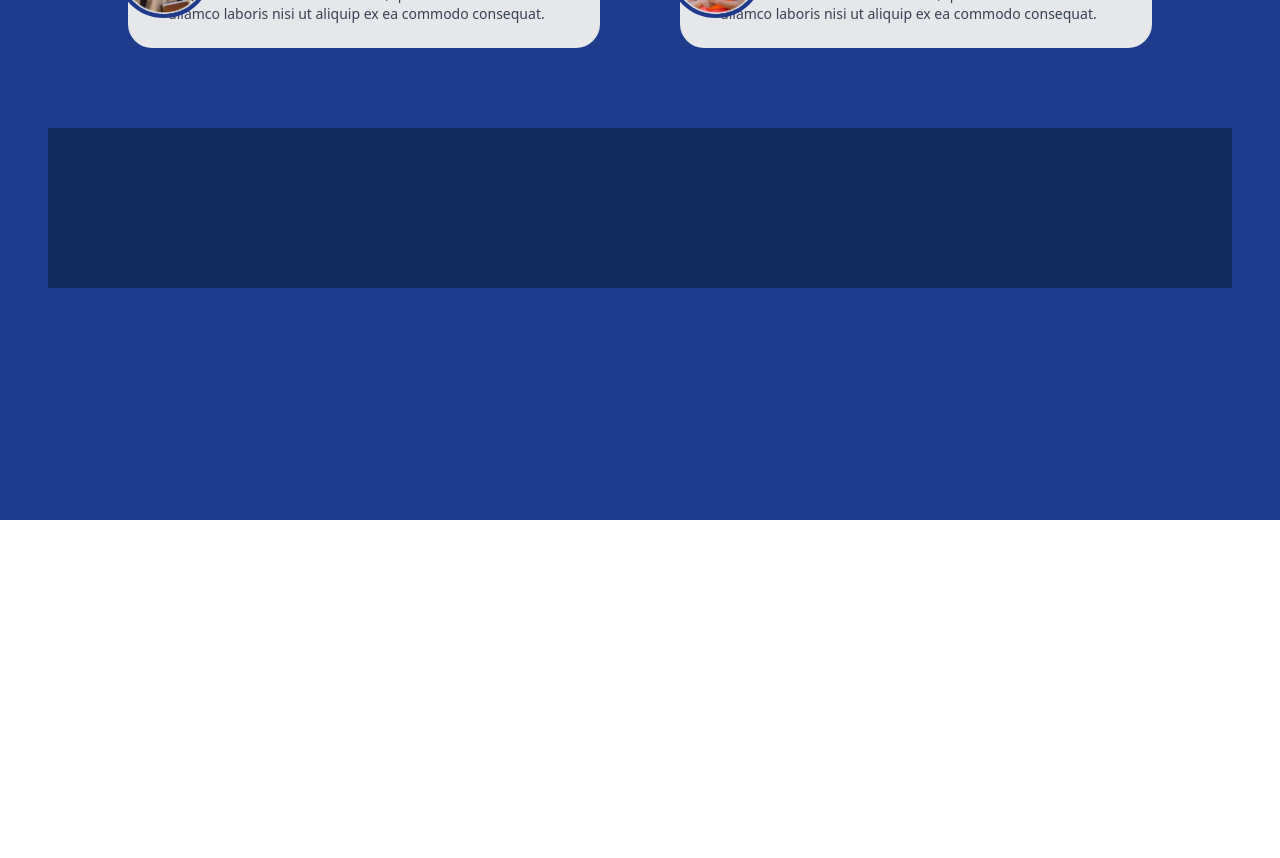
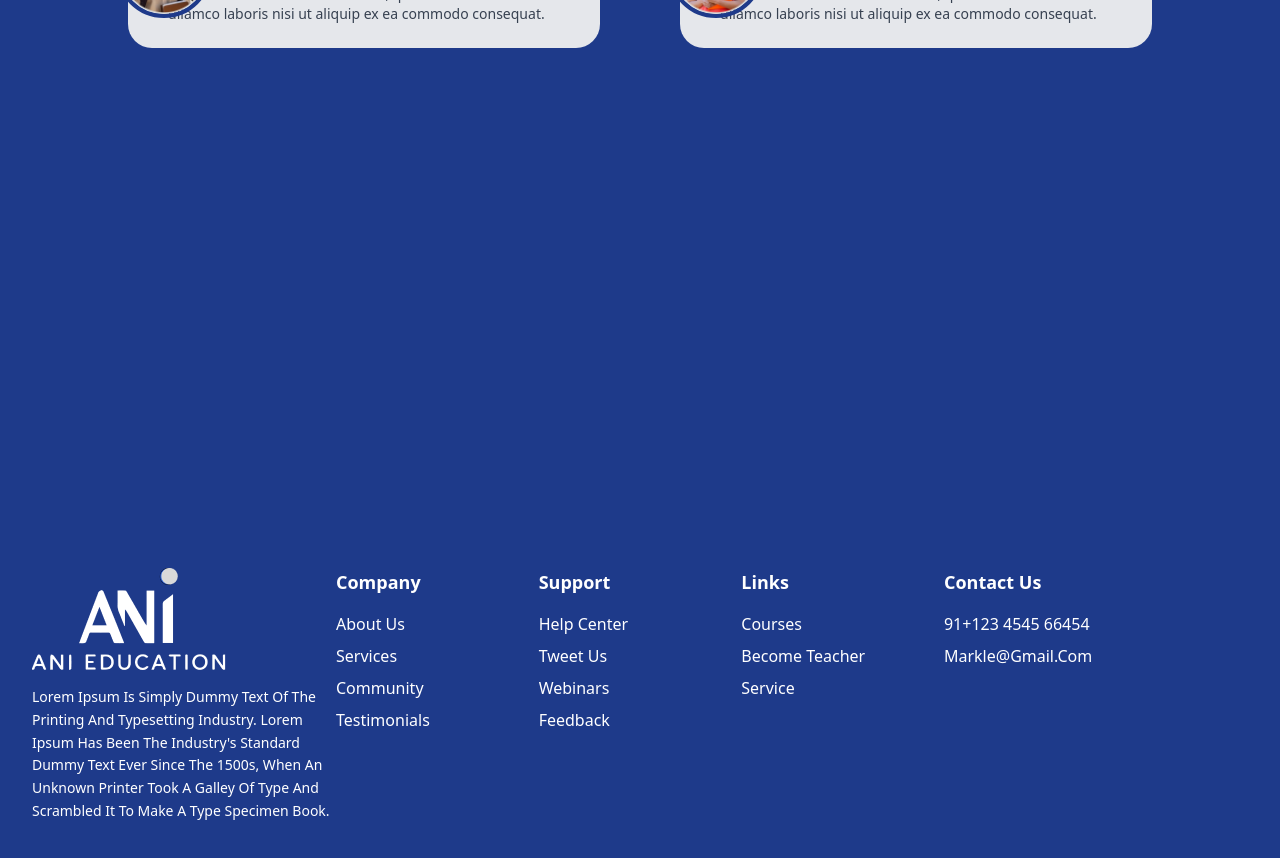
Before and after one commit to anuj-kashyap/Ani_Education, a React (Vite) app: page / in a window 1280 px wide. Shown: the part 2680-3538 px from the top of the page. Before the commit the page ends 3200 px from the top, so only its background shows below. Built offline with nearby package versions, Linux system fonts and the light colour scheme.

Commit message:
footer added

```diff
--- a/src/App.jsx
+++ b/src/App.jsx
@@ -6,10 +6,10 @@ import FeatureCards from './Component/FeatureCard'
 import Courses from './Component/Courses'
 import Knowledge from './Component/Knowledge'
 import Testimonial from './Component/Testimonial'
+import Footer from './Component/Footer'
 
 
 function App() {
-  const [count, setCount] = useState(0)
   return (
     <>
       <Navbar/>
@@ -18,6 +18,7 @@ function App() {
       <Courses/>
       <Knowledge/>
       <Testimonial/>
+      <Footer/>
 
     </>
   )
--- /dev/null
+++ b/src/Component/Footer.jsx
@@ -0,0 +1,52 @@
+import React from 'react';
+import logo from '../assets/logo.png'; // Make sure to update this with the correct path to your logo
+
+const Footer = () => {
+  return (
+    <div className="bg-blue-900 text-white py-12 px-8">
+      <div className="container mx-auto flex flex-col md:flex-row justify-between">
+        <div className="mb-8 md:mb-0 md:w-1/4">
+          <img src={logo} alt="ANI Education" className="mb-4" />
+          <p className="text-sm leading-relaxed">
+            Lorem Ipsum Is Simply Dummy Text Of The Printing And Typesetting Industry. Lorem Ipsum Has Been The Industry's Standard Dummy Text Ever Since The 1500s, When An Unknown Printer Took A Galley Of Type And Scrambled It To Make A Type Specimen Book.
+          </p>
+        </div>
+        <div className="md:w-1/6">
+          <h2 className="text-lg font-bold mb-4">Company</h2>
+          <ul>
+            <li className="mb-2"><a href="#" className="hover:text-gray-300">About Us</a></li>
+            <li className="mb-2"><a href="#" className="hover:text-gray-300">Services</a></li>
+            <li className="mb-2"><a href="#" className="hover:text-gray-300">Community</a></li>
+            <li className="mb-2"><a href="#" className="hover:text-gray-300">Testimonials</a></li>
+          </ul>
+        </div>
+        <div className="md:w-1/6">
+          <h2 className="text-lg font-bold mb-4">Support</h2>
+          <ul>
+            <li className="mb-2"><a href="#" className="hover:text-gray-300">Help Center</a></li>
+            <li className="mb-2"><a href="#" className="hover:text-gray-300">Tweet Us</a></li>
+            <li className="mb-2"><a href="#" className="hover:text-gray-300">Webinars</a></li>
+            <li className="mb-2"><a href="#" className="hover:text-gray-300">Feedback</a></li>
+          </ul>
+        </div>
+        <div className="md:w-1/6">
+          <h2 className="text-lg font-bold mb-4">Links</h2>
+          <ul>
+            <li className="mb-2"><a href="#" className="hover:text-gray-300">Courses</a></li>
+            <li className="mb-2"><a href="#" className="hover:text-gray-300">Become Teacher</a></li>
+            <li className="mb-2"><a href="#" className="hover:text-gray-300">Service</a></li>
+          </ul>
+        </div>
+        <div className="md:w-1/4">
+          <h2 className="text-lg font-bold mb-4">Contact Us</h2>
+          <ul>
+            <li className="mb-2">91+123 4545 66454</li>
+            <li className="mb-2">Markle@Gmail.Com</li>
+          </ul>
+        </div>
+      </div>
+    </div>
+  );
+};
+
+export default Footer;
--- a/src/Component/Testimonial.jsx
+++ b/src/Component/Testimonial.jsx
@@ -35,10 +35,10 @@ const Testimonial = () => {
                     />
                 </div>
             </div>
-            <div className='w-full relative h-40 mt-20'>
+            {/* <div className='w-full relative h-40 mt-20'>
                 <img src={rect} alt="" className='absolute  w-full h-full object-cover' />
                 <img src={rect2} alt="" className='absolute  w-full h-full object-cover' />
-            </div>
+            </div> */}
         </div>
     );
 };
```
